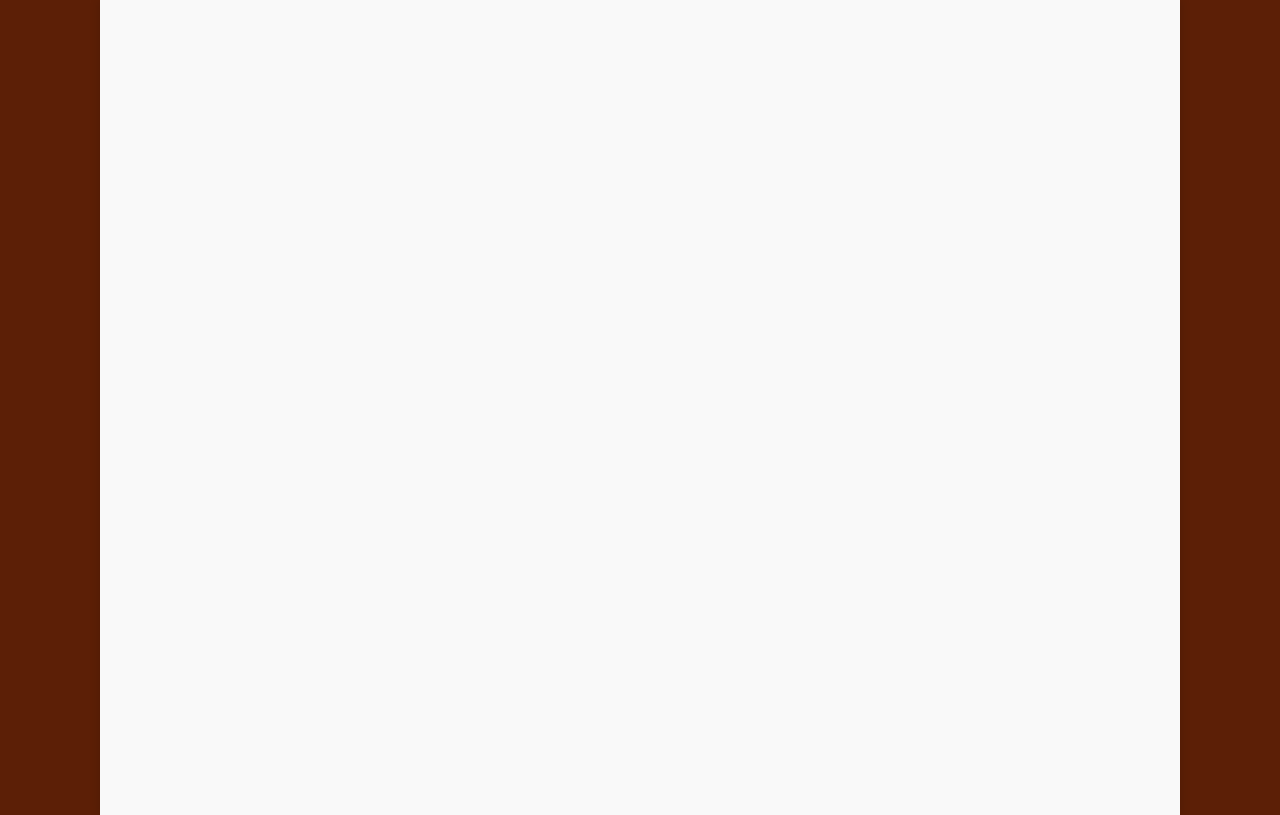
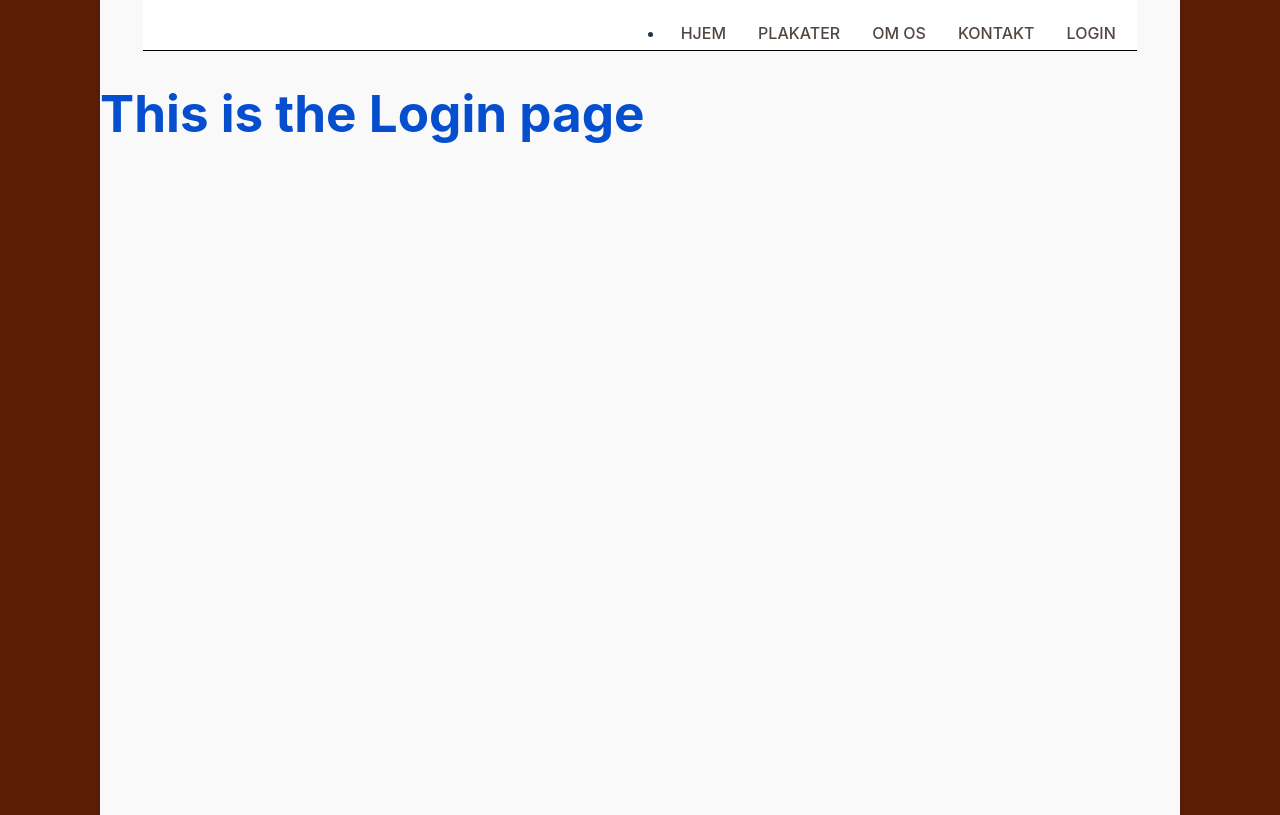
Before and after one commit to Eon4/WallyWoodProject, a React (Vite) app in the folder wood/: page /Login in a window 1280 px wide. Before the commit this address had no page. Built offline with nearby package versions, Linux system fonts and the light colour scheme.

Commit message:
all routes are up and running

```diff
--- a/wood/src/App.jsx
+++ b/wood/src/App.jsx
@@ -5,6 +5,8 @@ import { MainPage } from './Pages/MainPage';
 import { Posters } from './Pages/Posters';
 import { About } from './Pages/About';
 import { Contact } from './Pages/contact';
+import { Login } from './Pages/Login';
+
 
 function App() {
   return (
@@ -14,6 +16,7 @@ function App() {
         <Route path="/MainPage" element={<MainPage />} />
         <Route path="/About" element={<About />} />
         <Route path="/Contact" element={<Contact />} />
+        <Route path="/Login" element={<Login />} />
 
       </Routes>
     </BrowserRouter>
--- a/wood/src/Components/Navigation.jsx
+++ b/wood/src/Components/Navigation.jsx
@@ -15,7 +15,7 @@ export const Navigation = () => {
             <Link to="/Posters">PLAKATER</Link>
             <Link to="/about">OM OS</Link>
             <Link to="/contact">KONTAKT</Link>
-            {/* <Link to="/login">LOGIN</Link> */}
+            <Link to="/login">LOGIN</Link>
             </li>
 
             </ul>
--- a/wood/src/Pages/Login.jsx
+++ b/wood/src/Pages/Login.jsx
@@ -0,0 +1,17 @@
+import style from '../styles/posters.module.scss'
+
+import { Navigation } from '../Components/Navigation'
+
+export function Login(){
+    return (
+        <div>
+        <Navigation />
+
+
+          <h1 className={style.h1style}> This is the Login page</h1>
+
+
+        </div>
+
+    )
+}
--- a/wood/src/Styles/login.module.scss
+++ b/wood/src/Styles/login.module.scss
@@ -0,0 +1,4 @@
+
+.h1style{
+    color: rgb(18, 108, 19);
+}
```
